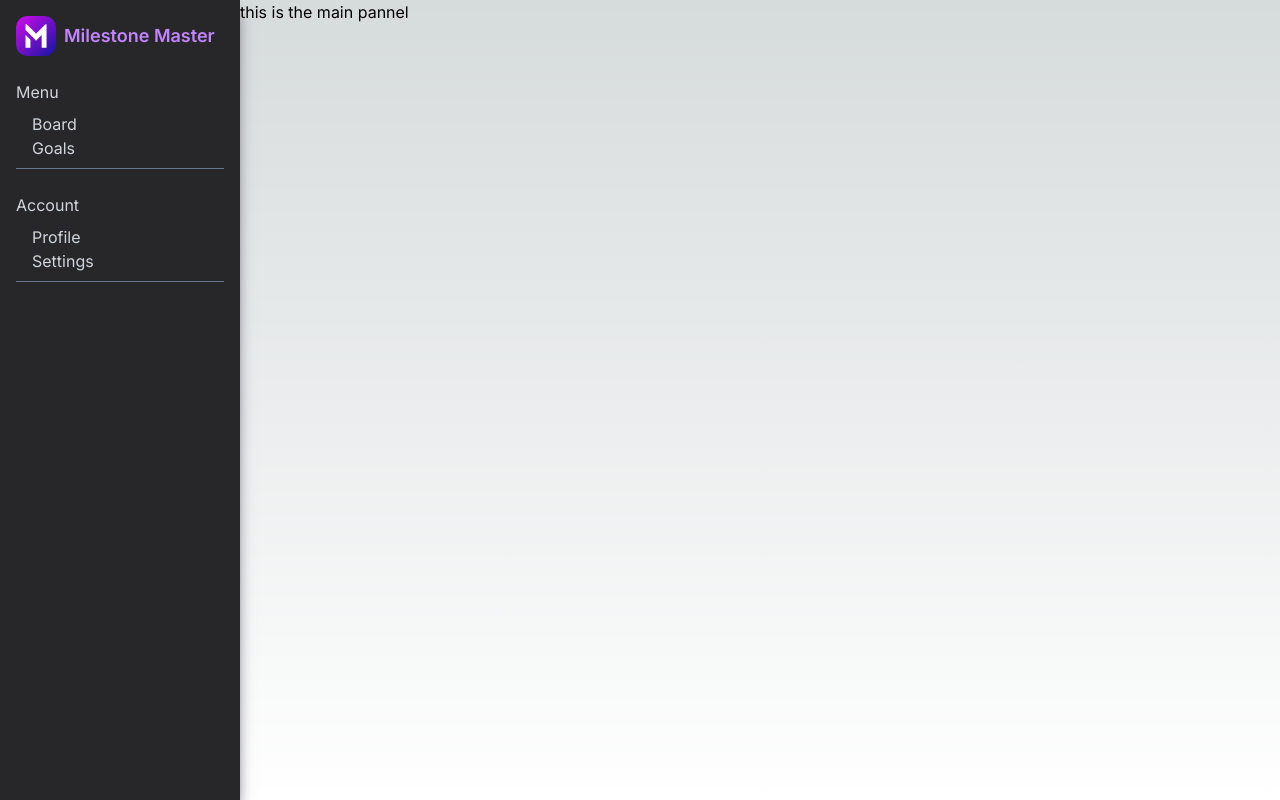
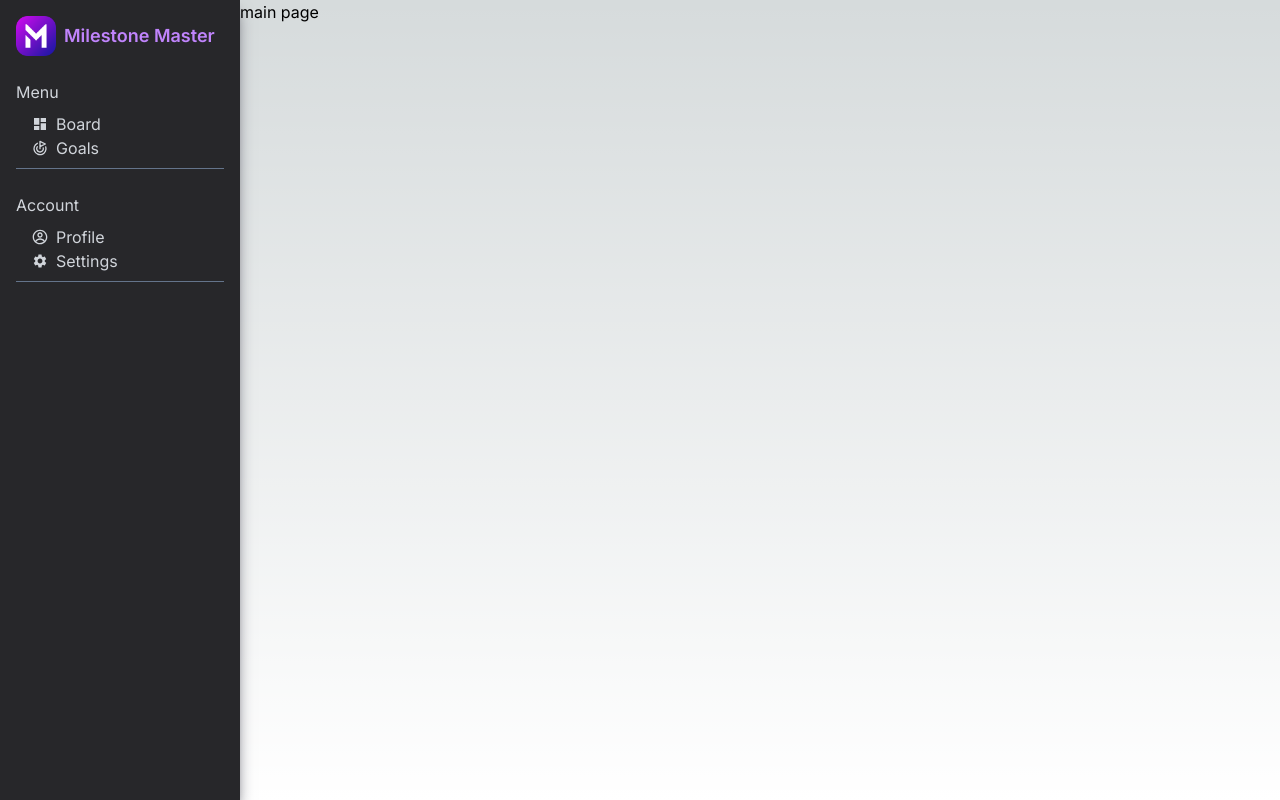
Before and after one commit to tannaz97shr/milestone-master, a Next.js app: page / in a window 1280 px wide. Built offline with nearby package versions, Linux system fonts and the light colour scheme.

Commit message:
feat: items with icon and layout

```diff
--- a/src/app/layout.tsx
+++ b/src/app/layout.tsx
@@ -1,22 +1,28 @@
-import type { Metadata } from 'next'
-import { Inter } from 'next/font/google'
-import './globals.css'
+import Sidebar from "@/components/Sidebar";
+import type { Metadata } from "next";
+import { Inter } from "next/font/google";
+import "./globals.css";
 
-const inter = Inter({ subsets: ['latin'] })
+const inter = Inter({ subsets: ["latin"] });
 
 export const metadata: Metadata = {
-  title: 'Create Next App',
-  description: 'Generated by create next app',
-}
+  title: "Create Next App",
+  description: "Generated by create next app",
+};
 
 export default function RootLayout({
   children,
 }: {
-  children: React.ReactNode
+  children: React.ReactNode;
 }) {
   return (
     <html lang="en">
-      <body className={inter.className}>{children}</body>
+      <body className={inter.className}>
+        <main className="flex min-h-screen">
+          <Sidebar />
+          <div>{children}</div>
+        </main>
+      </body>
     </html>
-  )
+  );
 }
--- a/src/app/page.tsx
+++ b/src/app/page.tsx
@@ -1,10 +1,3 @@
-import Sidebar from "@/components/Sidebar";
-
 export default function Home() {
-  return (
-    <main className="flex min-h-screen">
-      <Sidebar />
-      <div>this is the main pannel</div>
-    </main>
-  );
+  return <div>main page</div>;
 }
--- a/src/components/Sidebar/index.tsx
+++ b/src/components/Sidebar/index.tsx
@@ -1,38 +1,35 @@
 import Image from "next/image";
 import Link from "next/link";
+import { CgProfile } from "react-icons/cg";
+import { LuGoal } from "react-icons/lu";
+import { MdDashboard, MdSettings } from "react-icons/md";
 
 import iconM from "./icon-m.png";
-
-interface IItem {
-  title: string;
-  route: string;
-}
-
-interface IItemsGroup {
-  menu: IItem[];
-  account: IItem[];
-  [key: string]: IItem[];
-}
+import { IItem, IItemsGroup } from "./types";
 
 const items: IItemsGroup = {
   menu: [
     {
       title: "Board",
       route: "/",
+      icon: <MdDashboard />,
     },
     {
       title: "Goals",
       route: "/goals",
+      icon: <LuGoal />,
     },
   ],
   account: [
     {
       title: "Profile",
       route: "/profile",
+      icon: <CgProfile />,
     },
     {
       title: "Settings",
       route: "/settings",
+      icon: <MdSettings />,
     },
   ],
 };
@@ -62,8 +59,11 @@ const Sidebar = () => {
             <div className="capitalize ">{key.toString()}</div>
             <ul className="pl-4 mt-2">
               {items[key].map((item: IItem) => (
-                <li key={item.title}>
-                  <Link href={item.route}>{item.title}</Link>
+                <li className="flex items-center" key={item.title}>
+                  {item.icon}
+                  <Link className="ml-2" href={item.route}>
+                    {item.title}
+                  </Link>
                 </li>
               ))}
             </ul>
--- /dev/null
+++ b/src/components/Sidebar/types.ts
@@ -0,0 +1,13 @@
+import { ReactNode } from "react";
+
+export interface IItem {
+  title: string;
+  route: string;
+  icon: ReactNode;
+}
+
+export interface IItemsGroup {
+  menu: IItem[];
+  account: IItem[];
+  [key: string]: IItem[];
+}
```
Also changed, not shown: package.json (+5 -4 lines), 1 other file (tests, documents, lock files or other folders).
